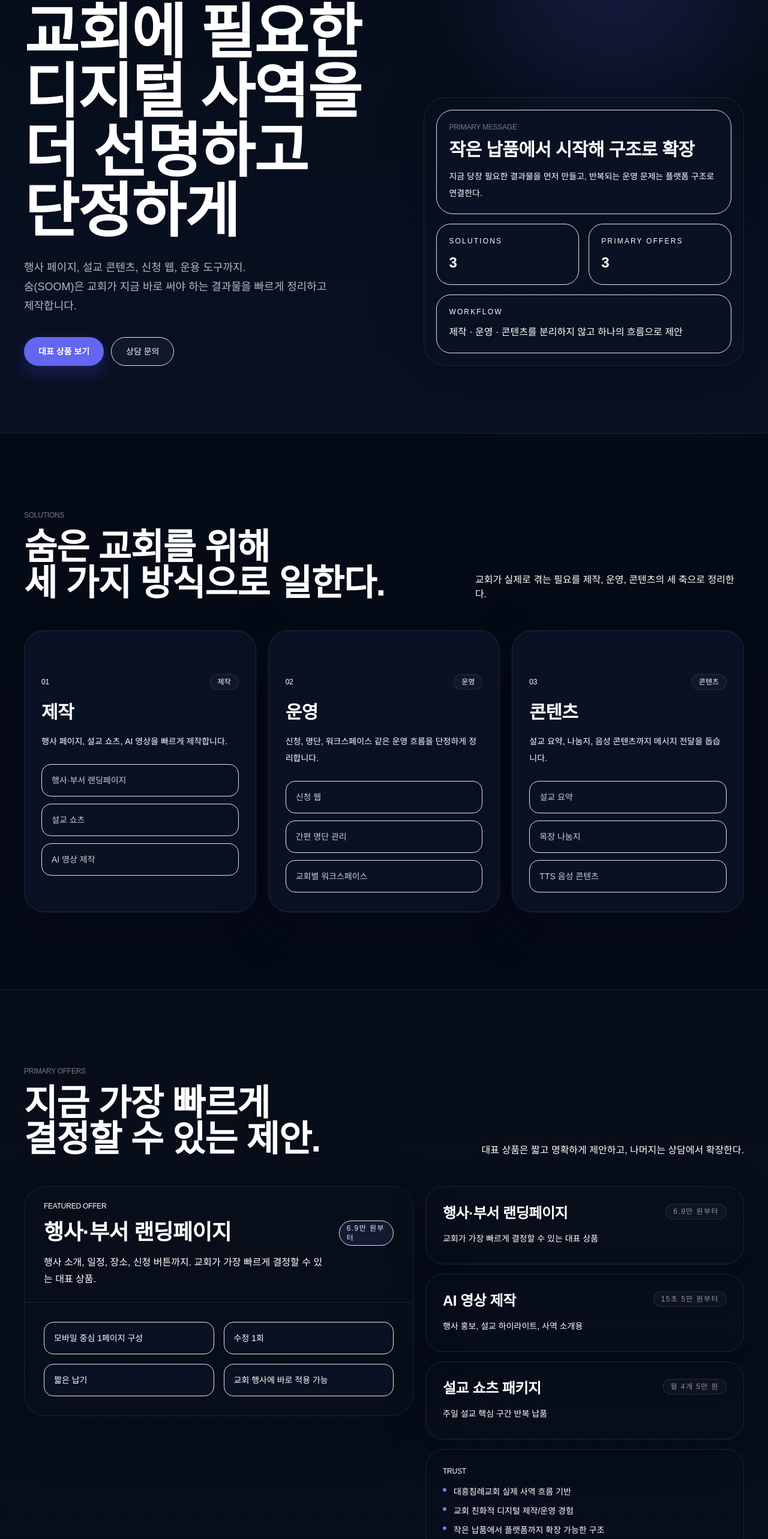
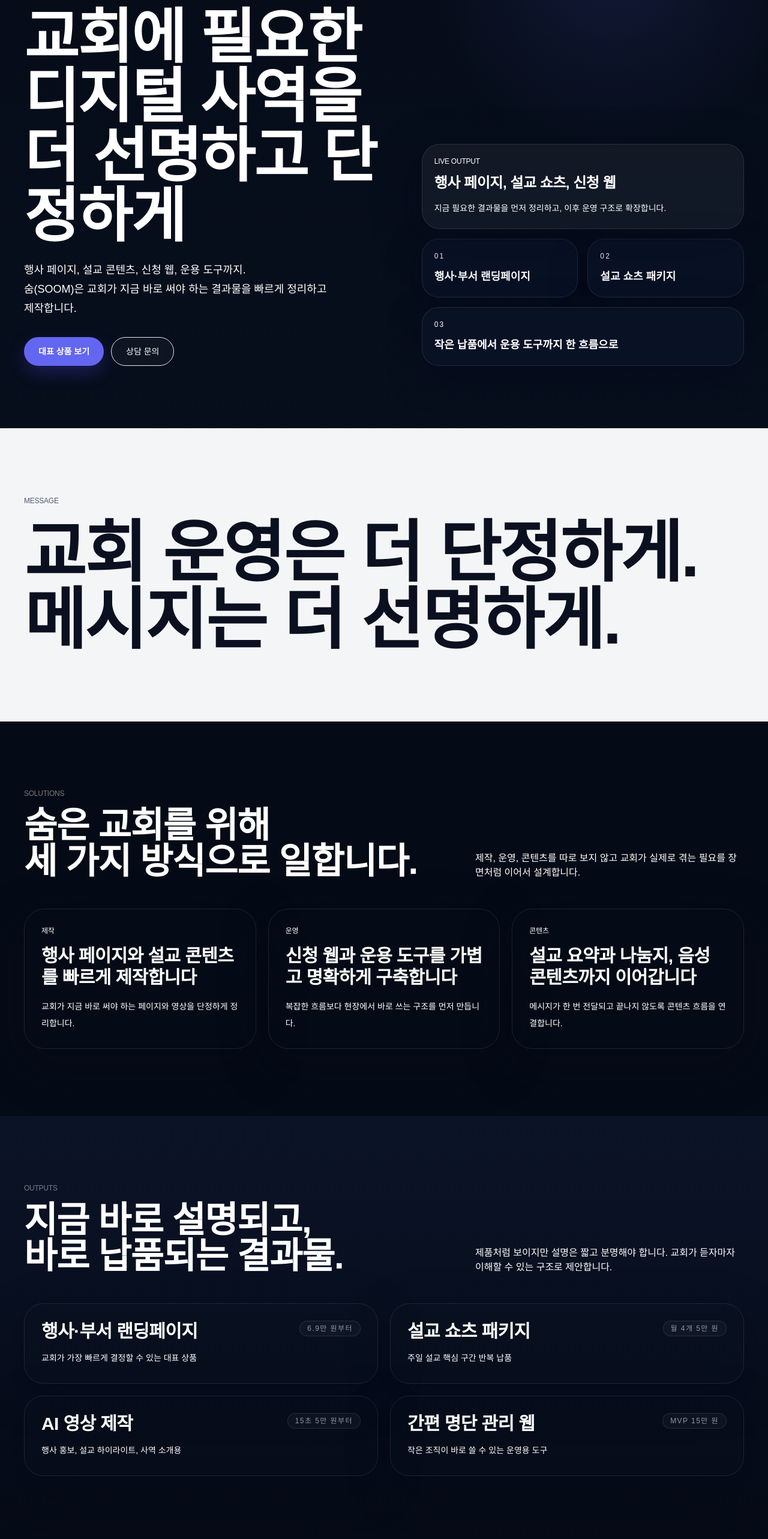
Before and after one commit to kinddragon1224/soom-church, a Next.js app: page / in a window 1280 px wide. Shown: the part 231-2797 px from the top of the page at 60% size. Built offline with nearby package versions, Linux system fonts and the light colour scheme; a web font is replaced by a local one.

Commit message:
Rebuild homepage into rolling scene layout

```diff
--- a/app/page.tsx
+++ b/app/page.tsx
@@ -2,96 +2,94 @@ import Link from "next/link";
 
 const solutions = [
   {
-    title: "제작",
-    desc: "행사 페이지, 설교 쇼츠, AI 영상을 빠르게 제작합니다.",
-    items: ["행사·부서 랜딩페이지", "설교 쇼츠", "AI 영상 제작"],
+    label: "제작",
+    title: "행사 페이지와 설교 콘텐츠를 빠르게 제작합니다",
+    desc: "교회가 지금 바로 써야 하는 페이지와 영상을 단정하게 정리합니다.",
   },
   {
-    title: "운영",
-    desc: "신청, 명단, 워크스페이스 같은 운영 흐름을 단정하게 정리합니다.",
-    items: ["신청 웹", "간편 명단 관리", "교회별 워크스페이스"],
+    label: "운영",
+    title: "신청 웹과 운용 도구를 가볍고 명확하게 구축합니다",
+    desc: "복잡한 흐름보다 현장에서 바로 쓰는 구조를 먼저 만듭니다.",
   },
   {
-    title: "콘텐츠",
-    desc: "설교 요약, 나눔지, 음성 콘텐츠까지 메시지 전달을 돕습니다.",
-    items: ["설교 요약", "목장 나눔지", "TTS 음성 콘텐츠"],
+    label: "콘텐츠",
+    title: "설교 요약과 나눔지, 음성 콘텐츠까지 이어갑니다",
+    desc: "메시지가 한 번 전달되고 끝나지 않도록 콘텐츠 흐름을 연결합니다.",
   },
 ];
 
-const offers = [
-  { title: "행사·부서 랜딩페이지", price: "6.9만 원부터", desc: "교회가 가장 빠르게 결정할 수 있는 대표 상품" },
-  { title: "AI 영상 제작", price: "15초 5만 원부터", desc: "행사 홍보, 설교 하이라이트, 사역 소개용" },
-  { title: "설교 쇼츠 패키지", price: "월 4개 5만 원", desc: "주일 설교 핵심 구간 반복 납품" },
+const outputs = [
+  { title: "행사·부서 랜딩페이지", meta: "6.9만 원부터", desc: "교회가 가장 빠르게 결정할 수 있는 대표 상품" },
+  { title: "설교 쇼츠 패키지", meta: "월 4개 5만 원", desc: "주일 설교 핵심 구간 반복 납품" },
+  { title: "AI 영상 제작", meta: "15초 5만 원부터", desc: "행사 홍보, 설교 하이라이트, 사역 소개용" },
+  { title: "간편 명단 관리 웹", meta: "MVP 15만 원", desc: "작은 조직이 바로 쓸 수 있는 운영용 도구" },
 ];
 
-const trust = [
-  "대흥침례교회 실제 사역 흐름 기반",
-  "교회 친화적 디지털 제작/운영 경험",
-  "작은 납품에서 플랫폼까지 확장 가능한 구조",
+const principles = [
+  "교회가 지금 바로 써야 하는 결과물부터 시작",
+  "짧은 납기와 명확한 범위",
+  "운영과 유지보수는 별도",
+  "작은 납품에서 플랫폼 구조로 확장",
 ];
 
 export default function HomePage() {
   return (
     <main className="min-h-screen bg-[#050b16] text-white">
-      <section className="relative overflow-hidden border-b border-white/10 bg-[radial-gradient(circle_at_80%_18%,rgba(99,102,241,0.18),transparent_24%),linear-gradient(180deg,#050b16_0%,#091224_100%)]">
-        <div className="mx-auto max-w-7xl px-5 pb-16 pt-5 sm:px-8 sm:pb-20 lg:px-10 lg:pb-28 lg:pt-8">
-          <header className="flex flex-col gap-4 lg:flex-row lg:items-center lg:justify-between">
-            <Link href="/" className="inline-flex w-fit items-center rounded-full border border-white/10 bg-white/[0.03] px-4 py-3 shadow-[0_10px_30px_rgba(0,0,0,0.2)]">
+      <section className="relative min-h-screen overflow-hidden bg-[radial-gradient(circle_at_80%_18%,rgba(99,102,241,0.18),transparent_24%),linear-gradient(180deg,#050b16_0%,#091224_100%)]">
+        <div className="absolute inset-0 bg-[linear-gradient(180deg,rgba(5,11,22,0.1),rgba(5,11,22,0.62))]" />
+        <div className="relative mx-auto flex min-h-screen max-w-7xl flex-col px-5 pb-10 pt-6 sm:px-8 lg:px-10">
+          <header className="flex items-center justify-between">
+            <Link href="/" className="inline-flex items-center rounded-full border border-white/10 bg-white/[0.04] px-4 py-3 shadow-[0_10px_30px_rgba(0,0,0,0.2)]">
               <span className="font-display text-sm tracking-[0.2em] text-white/86">SOOM</span>
             </Link>
-            <nav className="hidden items-center gap-2 rounded-full border border-white/10 bg-white/[0.03] px-2 py-2 text-sm text-white/70 lg:flex">
+            <nav className="hidden items-center gap-2 rounded-full border border-white/10 bg-white/[0.03] px-2 py-2 text-sm text-white/68 lg:flex">
+              <a href="#message" className="rounded-full px-4 py-2 transition hover:bg-white/[0.06] hover:text-white">Message</a>
               <a href="#solutions" className="rounded-full px-4 py-2 transition hover:bg-white/[0.06] hover:text-white">Solutions</a>
-              <a href="#offers" className="rounded-full px-4 py-2 transition hover:bg-white/[0.06] hover:text-white">Offers</a>
+              <a href="#outputs" className="rounded-full px-4 py-2 transition hover:bg-white/[0.06] hover:text-white">Outputs</a>
               <a href="#contact" className="rounded-full px-4 py-2 transition hover:bg-white/[0.06] hover:text-white">Consulting</a>
             </nav>
           </header>
 
-          <div className="grid gap-8 pt-12 sm:gap-10 sm:pt-14 lg:grid-cols-[1.08fr_0.92fr] lg:items-end lg:pt-24">
+          <div className="mt-auto grid gap-8 pb-10 pt-20 lg:grid-cols-[1.08fr_0.92fr] lg:items-end lg:pb-16 lg:pt-28">
             <div>
-              <div className="inline-flex items-center gap-2 rounded-full border border-white/10 bg-white/[0.03] px-3 py-1.5">
+              <div className="inline-flex items-center gap-2 rounded-full border border-white/10 bg-white/[0.04] px-3 py-1.5">
                 <span className="h-1.5 w-1.5 rounded-full bg-indigo-400" />
                 <span className="font-display text-xs tracking-[0.22em] text-white/55">CHURCH DIGITAL STUDIO</span>
               </div>
-              <h1 className="mt-5 max-w-[8.5ch] text-[2.5rem] font-semibold leading-[0.98] text-white sm:mt-6 sm:max-w-4xl sm:text-6xl lg:text-[6.2rem]">
-                교회에 필요한
+              <h1 className="mt-6 max-w-5xl text-[2.9rem] font-semibold leading-[0.94] text-white sm:text-6xl lg:text-[6.2rem]">
+                교회에 필요한 디지털 사역을
                 <br />
-                디지털 사역을
-                <br />
-                더 선명하고
-                <br />
-                단정하게
+                더 선명하고 단정하게
               </h1>
-              <p className="mt-6 max-w-lg text-sm leading-7 text-white/70 sm:mt-7 sm:text-lg sm:leading-8">
+              <p className="mt-6 max-w-lg text-sm leading-7 text-white/72 sm:text-lg sm:leading-8">
                 행사 페이지, 설교 콘텐츠, 신청 웹, 운용 도구까지.
                 <br />
                 숨(SOOM)은 교회가 지금 바로 써야 하는 결과물을 빠르게 정리하고 제작합니다.
               </p>
-              <div className="mt-8 flex flex-col gap-3 sm:mt-9 sm:flex-row">
-                <a href="#offers" className="inline-flex min-h-12 items-center justify-center rounded-full bg-indigo-500 px-6 py-3 text-sm font-semibold text-white shadow-[0_12px_28px_rgba(79,70,229,0.28)]">대표 상품 보기</a>
+              <div className="mt-8 flex flex-col gap-3 sm:flex-row">
+                <a href="#outputs" className="inline-flex min-h-12 items-center justify-center rounded-full bg-indigo-500 px-6 py-3 text-sm font-semibold text-white shadow-[0_12px_28px_rgba(79,70,229,0.28)]">대표 상품 보기</a>
                 <a href="#contact" className="inline-flex min-h-12 items-center justify-center rounded-full border border-white/12 bg-white/[0.03] px-6 py-3 text-sm font-medium text-white">상담 문의</a>
               </div>
             </div>
 
-            <div>
-              <div className="rounded-[30px] border border-white/10 bg-[#0b1327]/92 p-3.5 shadow-[0_24px_80px_rgba(2,6,23,0.42)] sm:rounded-[36px] sm:p-5">
-                <div className="grid gap-3 sm:gap-4 sm:grid-cols-2">
-                  <div className="rounded-[24px] border border-white/8 bg-[#091122] p-4 sm:rounded-[28px] sm:p-5 sm:col-span-2">
-                    <p className="font-display text-xs tracking-[0.18em] text-white/45">PRIMARY MESSAGE</p>
-                    <h2 className="mt-3 text-2xl font-semibold leading-tight text-white sm:text-3xl">작은 납품에서 시작해 구조로 확장</h2>
-                    <p className="mt-3 text-sm leading-6 text-white/66 sm:leading-7">지금 당장 필요한 결과물을 먼저 만들고, 반복되는 운영 문제는 플랫폼 구조로 연결한다.</p>
-                  </div>
-                  <div className="rounded-[20px] border border-white/8 bg-[#091122] p-4 sm:rounded-[24px] sm:p-5">
-                    <p className="text-xs tracking-[0.18em] text-white/42">SOLUTIONS</p>
-                    <p className="mt-2 text-xl font-semibold text-white sm:mt-3 sm:text-2xl">3</p>
-                  </div>
-                  <div className="rounded-[20px] border border-white/8 bg-[#091122] p-4 sm:rounded-[24px] sm:p-5">
-                    <p className="text-xs tracking-[0.18em] text-white/42">PRIMARY OFFERS</p>
-                    <p className="mt-2 text-xl font-semibold text-white sm:mt-3 sm:text-2xl">3</p>
-                  </div>
-                  <div className="rounded-[20px] border border-white/8 bg-[#091122] p-4 sm:rounded-[24px] sm:p-5 sm:col-span-2">
-                    <p className="text-xs tracking-[0.18em] text-white/42">WORKFLOW</p>
-                    <p className="mt-2 text-sm leading-6 text-white/76 sm:mt-3 sm:text-base sm:leading-7">제작 · 운영 · 콘텐츠를 분리하지 않고 하나의 흐름으로 제안</p>
-                  </div>
+            <div className="grid gap-4">
+              <div className="rounded-[30px] border border-white/10 bg-white/[0.05] p-5 shadow-[0_24px_80px_rgba(2,6,23,0.42)] backdrop-blur-sm">
+                <p className="font-display text-xs tracking-[0.18em] text-white/42">LIVE OUTPUT</p>
+                <h2 className="mt-3 text-2xl font-semibold text-white">행사 페이지, 설교 쇼츠, 신청 웹</h2>
+                <p className="mt-3 text-sm leading-7 text-white/68">지금 필요한 결과물을 먼저 정리하고, 이후 운영 구조로 확장합니다.</p>
+              </div>
+              <div className="grid gap-4 sm:grid-cols-2">
+                <div className="rounded-[28px] border border-white/10 bg-[#0b1327]/90 p-5 shadow-[0_18px_60px_rgba(2,6,23,0.34)]">
+                  <p className="text-xs tracking-[0.18em] text-white/42">01</p>
+                  <p className="mt-3 text-lg font-semibold text-white">행사·부서 랜딩페이지</p>
+                </div>
+                <div className="rounded-[28px] border border-white/10 bg-[#0b1327]/90 p-5 shadow-[0_18px_60px_rgba(2,6,23,0.34)]">
+                  <p className="text-xs tracking-[0.18em] text-white/42">02</p>
+                  <p className="mt-3 text-lg font-semibold text-white">설교 쇼츠 패키지</p>
+                </div>
+                <div className="rounded-[28px] border border-white/10 bg-[#0b1327]/90 p-5 shadow-[0_18px_60px_rgba(2,6,23,0.34)] sm:col-span-2">
+                  <p className="text-xs tracking-[0.18em] text-white/42">03</p>
+                  <p className="mt-3 text-lg font-semibold text-white">작은 납품에서 운용 도구까지 한 흐름으로</p>
                 </div>
               </div>
             </div>
@@ -99,36 +97,72 @@ export default function HomePage() {
         </div>
       </section>
 
-      <section id="solutions" className="border-b border-white/10">
-        <div className="mx-auto max-w-7xl px-5 py-18 sm:px-8 sm:py-24 lg:px-10 lg:py-32">
+      <section id="message" className="border-t border-white/10 bg-[#f4f5f7] text-[#0a1020]">
+        <div className="mx-auto max-w-7xl px-5 py-20 sm:px-8 lg:px-10 lg:py-28">
+          <p className="font-display text-xs tracking-[0.2em] text-[#4d5a7a]">MESSAGE</p>
+          <h2 className="mt-6 max-w-6xl text-[3rem] font-semibold leading-[0.95] sm:text-6xl lg:text-[7rem]">
+            교회 운영은 더 단정하게.
+            <br />
+            메시지는 더 선명하게.
+          </h2>
+        </div>
+      </section>
+
+      <section id="solutions" className="bg-[#050b16]">
+        <div className="mx-auto max-w-7xl px-5 py-20 sm:px-8 lg:px-10 lg:py-28">
           <div className="flex flex-col gap-6 lg:flex-row lg:items-end lg:justify-between">
             <div>
               <p className="font-display text-xs tracking-[0.2em] text-white/45">SOLUTIONS</p>
-              <h2 className="mt-4 text-3xl font-semibold leading-tight text-white sm:text-5xl lg:text-6xl">
+              <h2 className="mt-4 text-4xl font-semibold leading-tight text-white sm:text-5xl lg:text-6xl">
                 숨은 교회를 위해
                 <br />
-                세 가지 방식으로 일한다.
+                세 가지 방식으로 일합니다.
               </h2>
             </div>
-            <p className="max-w-md text-sm leading-7 text-white/62 sm:text-base">교회가 실제로 겪는 필요를 제작, 운영, 콘텐츠의 세 축으로 정리한다.</p>
+            <p className="max-w-md text-sm leading-7 text-white/62 sm:text-base">
+              제작, 운영, 콘텐츠를 따로 보지 않고 교회가 실제로 겪는 필요를 장면처럼 이어서 설계합니다.
+            </p>
           </div>
 
           <div className="mt-12 grid gap-5 lg:grid-cols-3">
-            {solutions.map((item, index) => (
-              <article key={item.title} className="overflow-hidden rounded-[28px] border border-white/10 bg-[#0b1327]/90 shadow-[0_24px_80px_rgba(2,6,23,0.34)] sm:rounded-[34px]">
-                <div className="h-20 bg-gradient-to-b from-indigo-500/18 to-transparent sm:h-28" />
-                <div className="-mt-7 px-5 pb-6 sm:-mt-10 sm:px-7 sm:pb-8">
-                  <div className="flex items-center justify-between">
-                    <p className="font-display text-xs tracking-[0.18em] text-white/48">0{index + 1}</p>
-                    <div className="rounded-full border border-white/10 bg-white/[0.03] px-3 py-1 text-xs text-white/52">{item.title}</div>
+            {solutions.map((item) => (
+              <article key={item.label} className="rounded-[34px] border border-white/10 bg-[#0b1327]/92 p-6 shadow-[0_24px_80px_rgba(2,6,23,0.34)] sm:p-7">
+                <p className="font-display text-xs tracking-[0.18em] text-indigo-100/58">{item.label}</p>
+                <h3 className="mt-4 text-3xl font-semibold text-white">{item.title}</h3>
+                <p className="mt-4 text-sm leading-7 text-white/66">{item.desc}</p>
+              </article>
+            ))}
+          </div>
+        </div>
+      </section>
+
+      <section id="outputs" className="bg-[linear-gradient(180deg,#0b1327_0%,#050b16_100%)]">
+        <div className="mx-auto max-w-7xl px-5 py-20 sm:px-8 lg:px-10 lg:py-28">
+          <div className="flex flex-col gap-6 lg:flex-row lg:items-end lg:justify-between">
+            <div>
+              <p className="font-display text-xs tracking-[0.2em] text-white/45">OUTPUTS</p>
+              <h2 className="mt-4 text-4xl font-semibold leading-tight text-white sm:text-5xl lg:text-6xl">
+                지금 바로 설명되고,
+                <br />
+                바로 납품되는 결과물.
+              </h2>
+            </div>
+            <p className="max-w-md text-sm leading-7 text-white/62 sm:text-base">
+              제품처럼 보이지만 설명은 짧고 분명해야 합니다. 교회가 듣자마자 이해할 수 있는 구조로 제안합니다.
+            </p>
+          </div>
+
+          <div className="mt-12 grid gap-5 lg:grid-cols-2">
+            {outputs.map((item) => (
+              <article key={item.title} className="rounded-[32px] border border-white/10 bg-[#0b1327]/88 p-6 shadow-[0_20px_70px_rgba(2,6,23,0.34)] sm:p-7">
+                <div className="flex flex-col gap-4 sm:flex-row sm:items-start sm:justify-between">
+                  <div>
+                    <h3 className="text-2xl font-semibold text-white sm:text-3xl">{item.title}</h3>
+                    <p className="mt-3 text-sm leading-7 text-white/66">{item.desc}</p>
                   </div>
-                  <h3 className="mt-4 text-[1.75rem] font-semibold text-white sm:mt-5 sm:text-3xl">{item.title}</h3>
-                  <p className="mt-3 text-sm leading-6 text-white/66 sm:mt-4 sm:leading-7">{item.desc}</p>
-                  <ul className="mt-6 space-y-3 text-sm text-white/80">
-                    {item.items.map((sub) => (
-                      <li key={sub} className="rounded-2xl border border-white/8 bg-[#091122] px-4 py-3.5 sm:py-4">{sub}</li>
-                    ))}
-                  </ul>
+                  <div className="inline-flex w-fit rounded-full border border-white/10 bg-white/[0.03] px-3 py-1 text-xs tracking-[0.12em] text-white/55">
+                    {item.meta}
+                  </div>
                 </div>
               </article>
             ))}
@@ -136,76 +170,48 @@ export default function HomePage() {
         </div>
       </section>
 
-      <section id="offers" className="border-b border-white/10 bg-[linear-gradient(180deg,rgba(255,255,255,0.01),rgba(99,102,241,0.02))]">
-        <div className="mx-auto max-w-7xl px-5 py-18 sm:px-8 sm:py-24 lg:px-10 lg:py-32">
-          <div className="flex flex-col gap-6 lg:flex-row lg:items-end lg:justify-between">
+      <section className="bg-[#f4f5f7] text-[#0a1020]">
+        <div className="mx-auto max-w-7xl px-5 py-20 sm:px-8 lg:px-10 lg:py-28">
+          <div className="grid gap-8 lg:grid-cols-[1.1fr_0.9fr] lg:items-center">
             <div>
-              <p className="font-display text-xs tracking-[0.2em] text-white/45">PRIMARY OFFERS</p>
-              <h2 className="mt-4 text-3xl font-semibold leading-tight text-white sm:text-5xl lg:text-6xl">
-                지금 가장 빠르게
+              <p className="font-display text-xs tracking-[0.2em] text-[#4d5a7a]">EXPANSION</p>
+              <h2 className="mt-4 text-4xl font-semibold leading-tight sm:text-5xl lg:text-6xl">
+                작은 납품에서 시작해,
                 <br />
-                결정할 수 있는 제안.
+                교회별 운용 구조로 확장합니다.
               </h2>
             </div>
-            <p className="max-w-md text-sm leading-7 text-white/62 sm:text-base">대표 상품은 짧고 명확하게 제안하고, 나머지는 상담에서 확장한다.</p>
-          </div>
-
-          <div className="mt-12 grid gap-5 lg:grid-cols-[1.1fr_0.9fr] lg:items-start">
-            <article className="overflow-hidden rounded-[30px] border border-white/10 bg-[#0b1327]/92 shadow-[0_24px_80px_rgba(2,6,23,0.42)] sm:rounded-[36px]">
-              <div className="border-b border-white/10 px-6 py-6 sm:px-8">
-                <p className="font-display text-xs tracking-[0.18em] text-indigo-100/58">FEATURED OFFER</p>
-                <div className="mt-4 flex flex-col gap-4 sm:flex-row sm:items-start sm:justify-between">
-                  <div>
-                    <h3 className="text-[2rem] font-semibold leading-tight text-white sm:text-4xl">행사·부서 랜딩페이지</h3>
-                    <p className="mt-3 max-w-2xl text-sm leading-6 text-white/66 sm:mt-4 sm:text-base sm:leading-7">행사 소개, 일정, 장소, 신청 버튼까지. 교회가 가장 빠르게 결정할 수 있는 대표 상품.</p>
-                  </div>
-                  <div className="inline-flex w-fit rounded-full border border-indigo-300/18 bg-indigo-400/10 px-3 py-1 text-xs font-medium tracking-[0.12em] text-indigo-100">6.9만 원부터</div>
+            <div className="grid gap-3">
+              {principles.map((item) => (
+                <div key={item} className="rounded-[26px] border border-[#d9deea] bg-white px-5 py-5 text-sm leading-7 text-[#22304f] shadow-[0_16px_40px_rgba(20,30,60,0.08)]">
+                  {item}
                 </div>
-              </div>
-              <div className="grid gap-3 px-5 py-5 sm:grid-cols-2 sm:gap-4 sm:px-8 sm:py-8">
-                <div className="rounded-2xl border border-white/8 bg-[#091122] px-4 py-4 text-sm text-white/78">모바일 중심 1페이지 구성</div>
-                <div className="rounded-2xl border border-white/8 bg-[#091122] px-4 py-4 text-sm text-white/78">수정 1회</div>
-                <div className="rounded-2xl border border-white/8 bg-[#091122] px-4 py-4 text-sm text-white/78">짧은 납기</div>
-                <div className="rounded-2xl border border-white/8 bg-[#091122] px-4 py-4 text-sm text-white/78">교회 행사에 바로 적용 가능</div>
-              </div>
-            </article>
-
-            <div className="grid gap-4">
-              {offers.map((offer) => (
-                <article key={offer.title} className="rounded-[26px] border border-white/10 bg-[#0b1327]/88 p-5 shadow-[0_18px_60px_rgba(2,6,23,0.34)] sm:rounded-[30px] sm:p-7">
-                  <div className="flex flex-col gap-4 sm:flex-row sm:items-start sm:justify-between">
-                    <div>
-                      <h3 className="text-[1.6rem] font-semibold leading-tight text-white sm:text-2xl">{offer.title}</h3>
-                      <p className="mt-3 text-sm leading-6 text-white/64 sm:leading-7">{offer.desc}</p>
-                    </div>
-                    <div className="inline-flex w-fit rounded-full border border-white/10 bg-white/[0.03] px-3 py-1 text-xs tracking-[0.12em] text-white/55">{offer.price}</div>
-                  </div>
-                </article>
               ))}
-
-              <article className="rounded-[30px] border border-white/10 bg-[#0b1327]/78 p-6 sm:p-7">
-                <p className="font-display text-xs tracking-[0.18em] text-white/44">TRUST</p>
-                <ul className="mt-4 space-y-3 text-sm text-white/72">
-                  {trust.map((item) => (
-                    <li key={item} className="flex gap-3"><span className="mt-1 h-1.5 w-1.5 rounded-full bg-indigo-400/90" />{item}</li>
-                  ))}
-                </ul>
-              </article>
             </div>
           </div>
         </div>
       </section>
 
-      <section id="contact" className="border-b border-white/10">
-        <div className="mx-auto max-w-7xl px-5 py-18 sm:px-8 sm:py-24 lg:px-10 lg:py-32">
-          <div className="grid gap-6 rounded-[30px] border border-white/10 bg-[#0b1327]/92 p-5 shadow-[0_24px_80px_rgba(2,6,23,0.42)] sm:rounded-[38px] sm:p-6 lg:grid-cols-[1.1fr_0.9fr] lg:p-10">
+      <section id="contact" className="border-t border-white/10 bg-[#050b16]">
+        <div className="mx-auto max-w-7xl px-5 py-20 sm:px-8 lg:px-10 lg:py-28">
+          <div className="grid gap-8 rounded-[38px] border border-white/10 bg-[#0b1327]/92 p-6 shadow-[0_24px_80px_rgba(2,6,23,0.42)] lg:grid-cols-[1.1fr_0.9fr] lg:p-10">
             <div>
               <p className="font-display text-xs tracking-[0.2em] text-white/45">CONSULTING</p>
-              <h2 className="mt-4 text-3xl font-semibold leading-tight text-white sm:text-5xl">필요한 작업이 있다면 짧고 분명하게 남겨주세요.</h2>
-              <p className="mt-4 max-w-xl text-sm leading-6 text-white/66 sm:mt-5 sm:text-base sm:leading-7">필요한 결과물과 일정만 알려주면 가장 가볍고 빠른 방식으로 제안합니다.</p>
+              <h2 className="mt-4 text-4xl font-semibold leading-tight text-white sm:text-5xl">
+                필요한 작업이 있다면
+                <br />
+                짧고 분명하게 남겨주세요.
+              </h2>
+              <p className="mt-5 max-w-xl text-sm leading-7 text-white/66 sm:text-base">
+                필요한 결과물과 일정만 알려주면 가장 가볍고 빠른 방식으로 제안합니다.
+              </p>
               <div className="mt-8 flex flex-col gap-3 sm:flex-row">
-                <Link href="/contact" className="inline-flex min-h-12 items-center justify-center rounded-full bg-indigo-500 px-6 py-3 text-sm font-semibold text-white shadow-[0_12px_28px_rgba(79,70,229,0.28)]">문의 남기기</Link>
-                <a href="#offers" className="inline-flex min-h-12 items-center justify-center rounded-full border border-white/12 bg-white/[0.03] px-6 py-3 text-sm font-medium text-white">대표 상품 보기</a>
+                <Link href="/contact" className="inline-flex min-h-12 items-center justify-center rounded-full bg-indigo-500 px-6 py-3 text-sm font-semibold text-white shadow-[0_12px_28px_rgba(79,70,229,0.28)]">
+                  문의 남기기
+                </Link>
+                <a href="#outputs" className="inline-flex min-h-12 items-center justify-center rounded-full border border-white/12 bg-white/[0.03] px-6 py-3 text-sm font-medium text-white">
+                  대표 결과물 보기
+                </a>
               </div>
             </div>
             <div className="grid gap-4">
```
